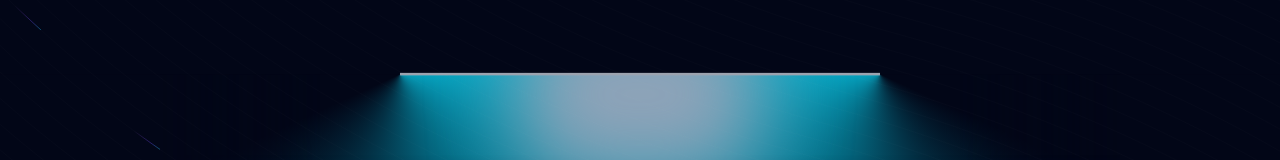
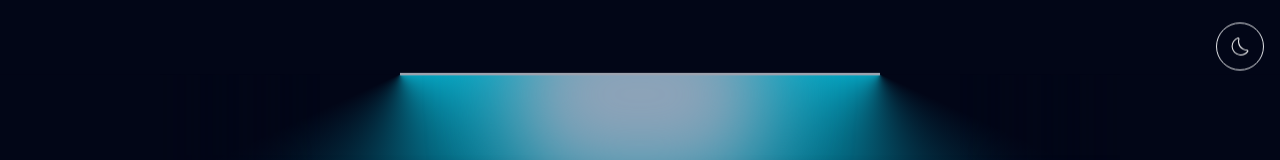
Before and after one commit to Ojaspj/nextjs-portfolio, a Next.js app: page / in a window 1280 px wide. Shown: the top 160 px of the page. Built offline with nearby package versions, Linux system fonts and the light colour scheme.

Commit message:
feat: them mode toggler

```diff
--- a/app/page.tsx
+++ b/app/page.tsx
@@ -1,3 +1,4 @@
+"use client";
 import Content from "@/src/components/Content";
 import Details from "@/src/components/Details";
 import { TabsDemo } from "@/src/components/Test";
@@ -6,23 +7,40 @@ import {
   BackgroundBeamsDemo,
 } from "@/src/components/ui/bg-beams";
 import { LampDemo } from "@/src/components/ui/lamp";
+import { useState } from "react";
 import { FaReact, FaPython, FaLaptopCode } from "react-icons/fa";
-import { SiFlutter } from "react-icons/si";
+import { CiDark, CiLight } from "react-icons/ci";
 
 export default function Home() {
+  const [light, setLight] = useState(false);
   return (
-    <>
-      {/* <Content /> */}
-      {/* <BackgroundBeamsDemo /> */}
-      <div className="h-auto w-full bg-slate-950 ">
-        <LampDemo />
-
-        <TabsDemo />
-
-
+    <div className="w-full h-auto relative">
+      <div
+        onClick={() => setLight(!light)}
+        className={`  ${
+          light ? " border-slate-950 text-slate-950" : "bg-slate-950 text-white"
+        } z-50 w-12 h-12   border  right-4 top-8 animate-bounce rounded-full fixed flex items-center justify-center cursor-pointer`}
+      >
+        {light ? <CiLight size={24} /> : <CiDark size={24} />}
       </div>
 
+      {/* light mode  */}
+      {light && (
+        <>
+          <Content />
+          <TabsDemo />
+        </>
+      )}
+
+      {/* dark mode  */}
+      {!light && (
+        <div className="h-auto w-full bg-slate-950 ">
+          <LampDemo />
+          <TabsDemo />
+        </div>
+      )}
+
       {/* <Details /> */}
-    </>
+    </div>
   );
 }
```
